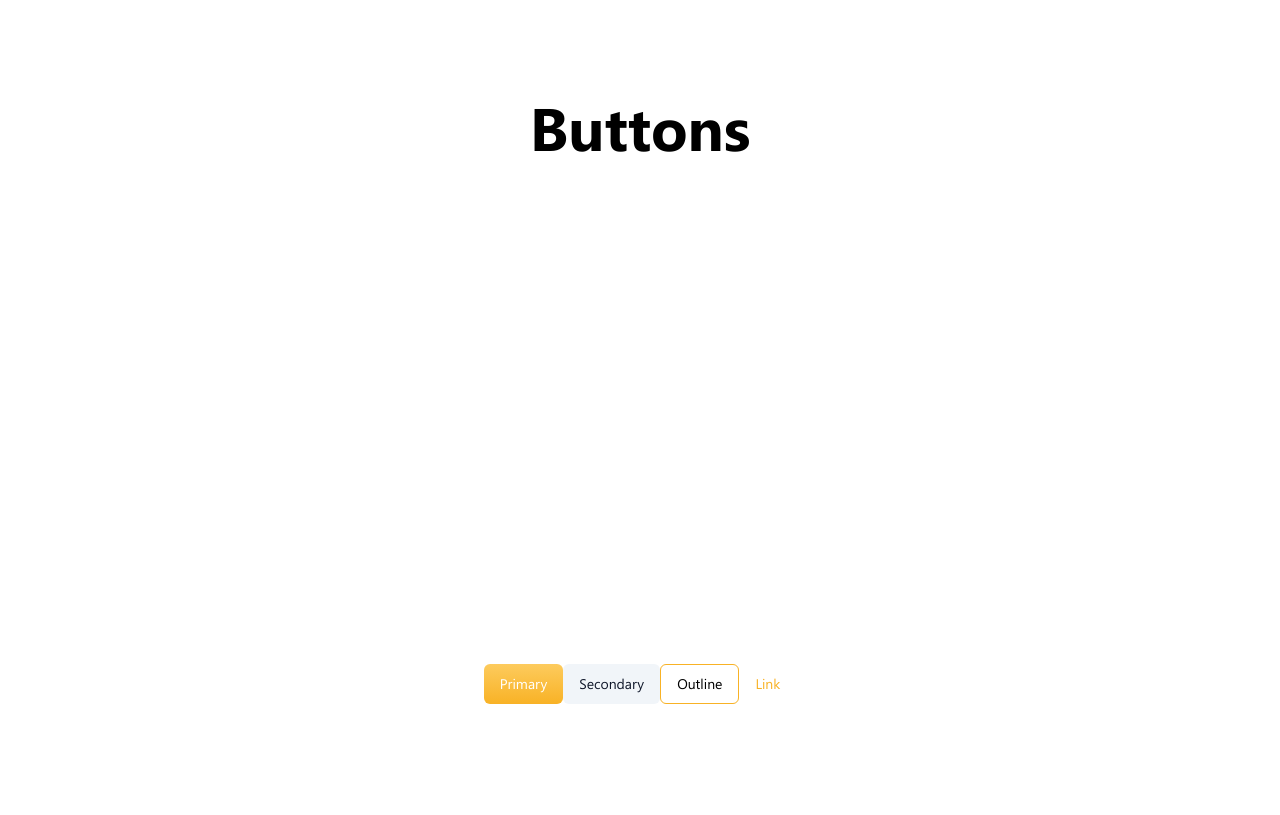
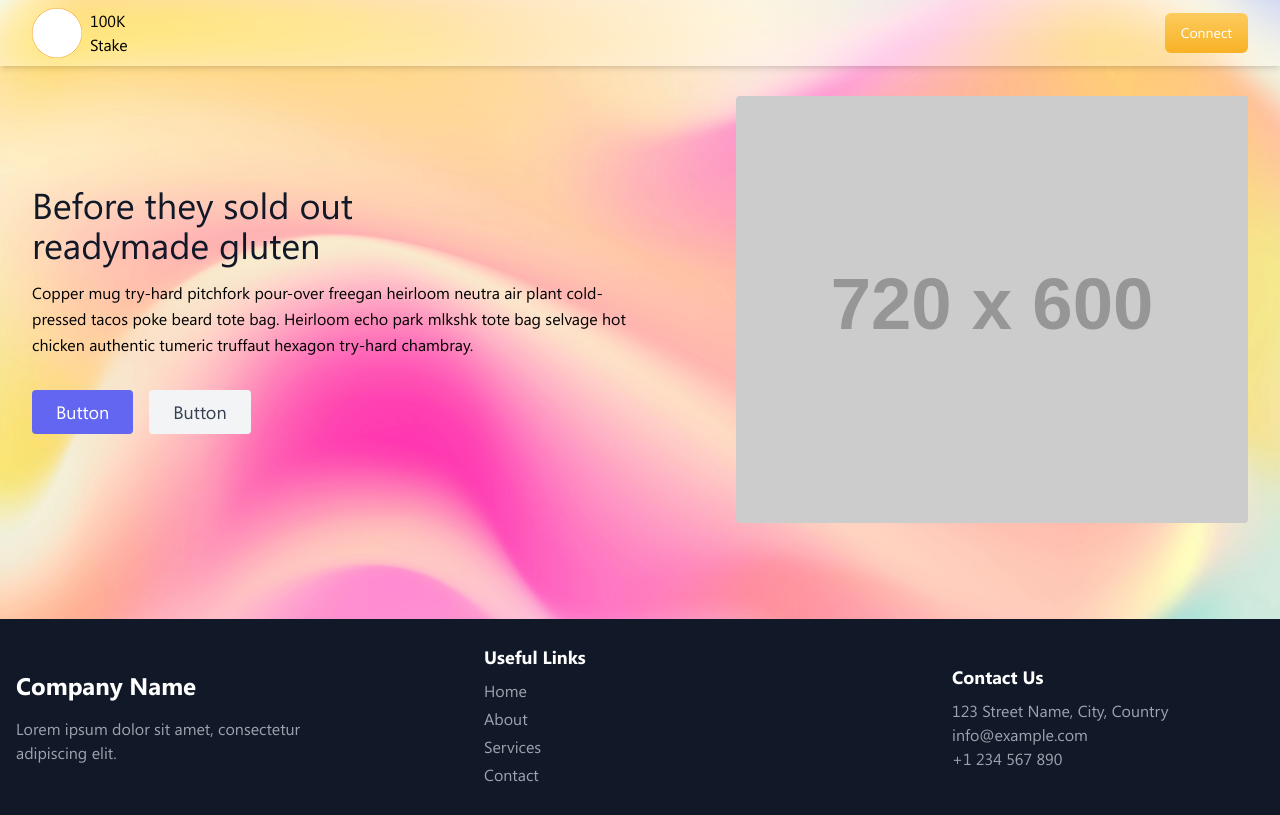
Before and after one commit to Abdullah-Sajjad026/crypto-stake-chain, a Next.js app: page / in a window 1280 px wide. Built offline with nearby package versions, Linux system fonts and the light colour scheme.

Commit message:
chore: working on header and hero

```diff
--- /dev/null
+++ b/app/(routes)/(home)/components/hero.tsx
@@ -0,0 +1,38 @@
+const Hero = () => {
+  return (
+    <section className="main-bg">
+      <div className="container flex py-24 md:flex-row flex-col items-center">
+        <div className="lg:flex-grow md:w-1/2 lg:pr-24 md:pr-16 flex flex-col md:items-start md:text-left mb-16 md:mb-0 items-center text-center">
+          <h1 className="title-font sm:text-4xl text-3xl mb-4 font-medium text-gray-900">
+            Before they sold out
+            <br className="hidden lg:inline-block" />
+            readymade gluten
+          </h1>
+          <p className="mb-8 leading-relaxed">
+            Copper mug try-hard pitchfork pour-over freegan heirloom neutra air
+            plant cold-pressed tacos poke beard tote bag. Heirloom echo park
+            mlkshk tote bag selvage hot chicken authentic tumeric truffaut
+            hexagon try-hard chambray.
+          </p>
+          <div className="flex justify-center">
+            <button className="inline-flex text-white bg-indigo-500 border-0 py-2 px-6 focus:outline-none hover:bg-indigo-600 rounded text-lg">
+              Button
+            </button>
+            <button className="ml-4 inline-flex text-gray-700 bg-gray-100 border-0 py-2 px-6 focus:outline-none hover:bg-gray-200 rounded text-lg">
+              Button
+            </button>
+          </div>
+        </div>
+        <div className="lg:max-w-lg lg:w-full md:w-1/2 w-5/6">
+          <img
+            className="object-cover object-center rounded"
+            alt="hero"
+            src="https://dummyimage.com/720x600"
+          />
+        </div>
+      </div>
+    </section>
+  );
+};
+
+export default Hero;
--- /dev/null
+++ b/app/(routes)/(home)/page.tsx
@@ -0,0 +1,6 @@
+import { Button } from "@/components/ui/button";
+import Hero from "./components/hero";
+
+export default function Home() {
+  return <Hero />;
+}
--- /dev/null
+++ b/app/assets/index.ts
@@ -0,0 +1,11 @@
+import Logo1x from "./logo-1x.png";
+import Logo2x from "./logo-2x.png";
+import BackIllustration from "./hero-bg.png";
+
+const ASSETS = {
+  logo1x: Logo1x,
+  logo2x: Logo2x,
+  backIllustration: BackIllustration,
+};
+
+export default ASSETS;
--- /dev/null
+++ b/app/components/footer.tsx
@@ -0,0 +1,33 @@
+const Footer = () => {
+  return (
+    <footer className="bg-gray-900 text-white py-6">
+      <div className="container mx-auto px-4">
+        <div className="flex flex-wrap items-center justify-between">
+          <div className="w-full md:w-1/2 lg:w-1/4">
+            <h2 className="text-2xl font-bold mb-4">Company Name</h2>
+            <p className="text-gray-400">
+              Lorem ipsum dolor sit amet, consectetur adipiscing elit.
+            </p>
+          </div>
+          <div className="w-full md:w-1/2 lg:w-1/4">
+            <h3 className="text-lg font-semibold mb-2">Useful Links</h3>
+            <ul className="text-gray-400">
+              <li className="mb-1">Home</li>
+              <li className="mb-1">About</li>
+              <li className="mb-1">Services</li>
+              <li className="mb-1">Contact</li>
+            </ul>
+          </div>
+          <div className="w-full md:w-1/2 lg:w-1/4">
+            <h3 className="text-lg font-semibold mb-2">Contact Us</h3>
+            <p className="text-gray-400">123 Street Name, City, Country</p>
+            <p className="text-gray-400">info@example.com</p>
+            <p className="text-gray-400">+1 234 567 890</p>
+          </div>
+        </div>
+      </div>
+    </footer>
+  );
+};
+
+export default Footer;
--- /dev/null
+++ b/app/components/header.tsx
@@ -0,0 +1,46 @@
+"use client";
+import Image from "next/image";
+import { MenuIcon } from "lucide-react";
+
+import { Button } from "@/components/ui/button";
+import ASSETS from "../assets";
+
+const Header = () => {
+  // A header that becomes fixed to the top of the screen when the user scrolls past it.
+  // Transparent glassed effect with a shadow.
+  return (
+    <header
+      className="fixed top-0 left-0 right-0 z-10 shadow-md py-2
+    bg-white bg-opacity-40 backdrop-filter backdrop-blur-md backdrop-saturate-150 transition-all duration-300 ease-in-out"
+    >
+      <div className="container flex justify-between items-center ">
+        <div className="flex items-center gap-2">
+          <Image src={ASSETS.logo1x} alt="Logo" width={50} height={50} />
+          <span>
+            100K <br /> Stake
+          </span>
+        </div>
+        <div className="flex gap-4 items-center">
+          <div className="hidden lg:inline">
+            <NavBar />
+          </div>
+          <span className="lg:hidden">
+            <MenuIcon className="cursor-pointer hover:scale-105 transition-transform ease-in duration-75" />
+          </span>
+          <Button>Connect</Button>
+        </div>
+      </div>
+    </header>
+  );
+};
+
+const NavBar = () => {
+  // home, pools, supporting networks & staking assets, team, referral, analytics, swap, audit, faq
+
+  // A nav component using tailwind classes, nextjs link component with above links in array looping
+  // that shows links in flex row while above lg endpoint and in column with consistent spacing on below screens
+
+  return <nav></nav>;
+};
+
+export default Header;
--- a/app/globals.css
+++ b/app/globals.css
@@ -39,28 +39,6 @@
 
     --radius: 0.5rem;
   }
-
-    /*.dark {*/
-    /*  --background: 222.2 84% 4.9%;*/
-    /*  --foreground: 210 40% 98%;*/
-    /*  --card: 222.2 84% 4.9%;*/
-    /*  --card-foreground: 210 40% 98%;*/
-    /*  --popover: 222.2 84% 4.9%;*/
-    /*  --popover-foreground: 210 40% 98%;*/
-    /*  --primary: 210 40% 98%;*/
-    /*  --primary-foreground: 222.2 47.4% 11.2%;*/
-    /*  --secondary: 217.2 32.6% 17.5%;*/
-    /*  --secondary-foreground: 210 40% 98%;*/
-    /*  --muted: 217.2 32.6% 17.5%;*/
-    /*  --muted-foreground: 215 20.2% 65.1%;*/
-    /*  --accent: 217.2 32.6% 17.5%;*/
-    /*  --accent-foreground: 210 40% 98%;*/
-    /*  --destructive: 0 62.8% 30.6%;*/
-    /*  --destructive-foreground: 210 40% 98%;*/
-    /*  --border: 217.2 32.6% 17.5%;*/
-    /*  --input: 217.2 32.6% 17.5%;*/
-    /*  --ring: 212.7 26.8% 83.9%;*/
-    /*}*/
 }
 
 @layer base {
@@ -72,3 +50,10 @@
     @apply bg-background text-foreground;
   }
 }
+
+.main-bg {
+  background-image: url("../app/assets/hero-bg.png");
+  background-repeat: no-repeat;
+  background-size: cover;
+  background-position: center;
+}
--- a/app/layout.tsx
+++ b/app/layout.tsx
@@ -1,24 +1,28 @@
-import type {Metadata} from "next";
+import type { Metadata } from "next";
 import localFont from "@next/font/local";
 import "./globals.css";
+
+import Header from "./components/header";
+import Footer from "./components/footer";
 
 const segoeUI = localFont({
   src: [
     {
-            path: '../public/fonts/segoe-ui/Segoe_UI.ttf',
-            weight: '400'
+      path: "../public/fonts/segoe-ui/Segoe_UI.ttf",
+      weight: "400",
     },
     {
-            path: '../public/fonts/segoe-ui/Segoe_UI_Bold.ttf',
-            weight: '700'
-        }
+      path: "../public/fonts/segoe-ui/Segoe_UI_Bold.ttf",
+      weight: "700",
+    },
   ],
   variable: "--font-segoe-ui",
-})
+});
 
 export const metadata: Metadata = {
   title: "100K Stake",
-    description: "100k Stake is a decentralized platform for staking and yield farming.",
+  description:
+    "100k Stake is a decentralized platform for staking and yield farming.",
 };
 
 export default function RootLayout({
@@ -28,7 +32,11 @@ export default function RootLayout({
 }>) {
   return (
     <html lang="en">
-        <body className={`${segoeUI.className} font-sans`}>{children}</body>
+      <body className={`${segoeUI.className}  font-sans`}>
+        <Header />
+        {children}
+        <Footer />
+      </body>
     </html>
   );
 }
--- a/app/page.tsx
+++ /dev/null
@@ -1,21 +0,0 @@
-import {Button} from "@/components/ui/button";
-
-export default function Home() {
-    return (
-        <main className="flex min-h-screen flex-col items-center justify-between p-24">
-
-            <h1 className="text-6xl font-bold text-center">
-                Buttons
-            </h1>
-
-            <div>
-                <Button>Primary</Button>
-                <Button variant="secondary">Secondary</Button>
-                <Button variant="outline">Outline</Button>
-                <Button variant="link">Link</Button>
-
-            </div>
-
-        </main>
-    );
-}
```
Also changed, not shown: app/assets/logo-1x.png, app/assets/logo-2x.png. Lines whose indentation alone changed are shown as unchanged.
